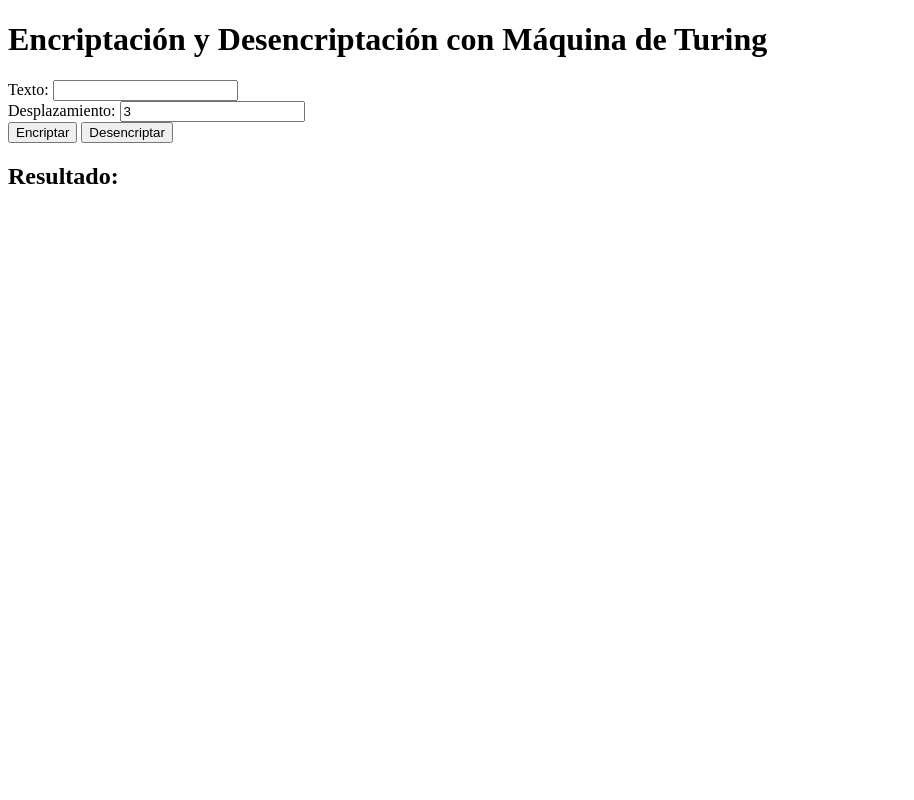
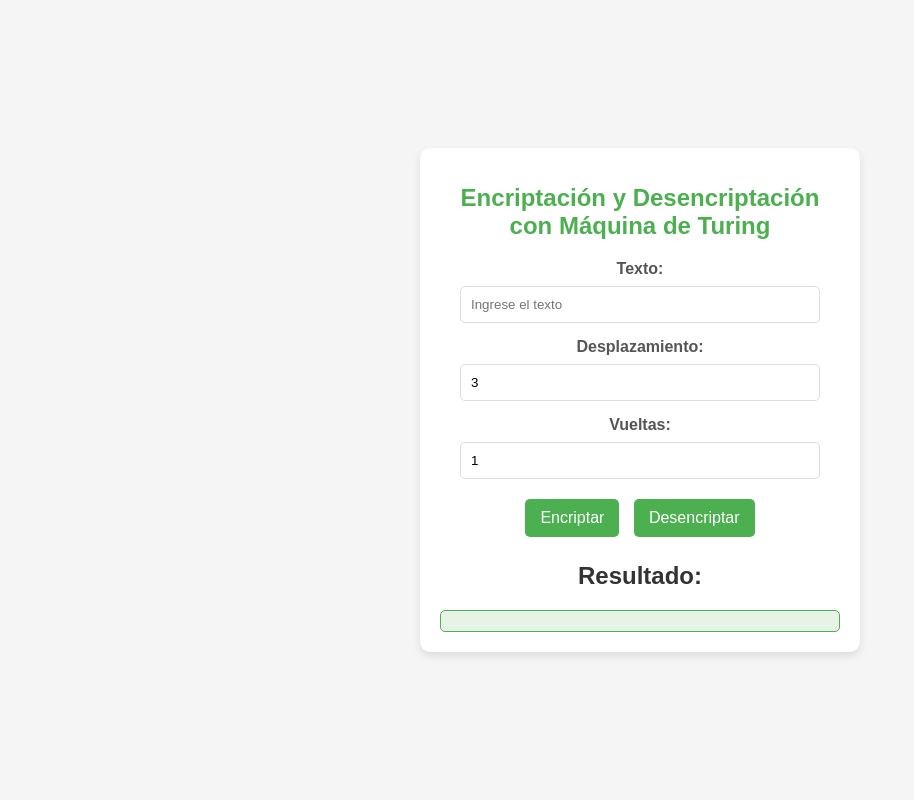
Before and after one commit to HexagonalSole1/Encryptamiento-con-maquina-de-turing, a Flask app: page / in a window 1280 px wide. Shown: the whole page, without its empty margins (0-914 px from the left). Run offline with Flask 3, Linux system fonts and the light colour scheme.

Commit message:
version final

```diff
--- a/app.py
+++ b/app.py
@@ -5,18 +5,20 @@ app = Flask(__name__)
 class TuringMachineEncryptor:
     def __init__(self, desplazamiento=3):
         self.desplazamiento = desplazamiento
-        self.cinta = []
-        self.cabezal = 0
-        self.estado = "encriptar"
 
-    def cargar_texto(self, texto):
-        """Carga el texto en la cinta como una lista de caracteres"""
-        self.cinta = list(texto)
-        self.cabezal = 0
+    def encriptar_texto(self, texto, vueltas):
+        """Encripta el texto el número de vueltas especificado."""
+        resultado = texto
+        for _ in range(vueltas):
+            resultado = ''.join([self.encriptar_caracter(c) for c in resultado])
+        return resultado
 
-    def avanzar(self):
-        """Avanza el cabezal al siguiente carácter"""
-        self.cabezal += 1
+    def desencriptar_texto(self, texto, vueltas):
+        """Desencripta el texto el número de vueltas especificado."""
+        resultado = texto
+        for _ in range(vueltas):
+            resultado = ''.join([self.desencriptar_caracter(c) for c in resultado])
+        return resultado
 
     def encriptar_caracter(self, caracter):
         """Encripta un solo carácter"""
@@ -32,24 +34,6 @@ class TuringMachineEncryptor:
             return chr((ord(caracter) - base - self.desplazamiento) % 26 + base)
         return caracter
 
-    def procesar(self, modo="encriptar"):
-        """Procesa la cinta para encriptar o desencriptar"""
-        self.estado = modo
-        resultado = []
-
-        while self.cabezal < len(self.cinta):
-            caracter_actual = self.cinta[self.cabezal]
-
-            if self.estado == "encriptar":
-                nuevo_caracter = self.encriptar_caracter(caracter_actual)
-            elif self.estado == "desencriptar":
-                nuevo_caracter = self.desencriptar_caracter(caracter_actual)
-
-            resultado.append(nuevo_caracter)
-            self.avanzar()
-
-        return ''.join(resultado)
-
 @app.route('/')
 def index():
     return render_template('index.html')
@@ -59,9 +43,9 @@ def encriptar_endpoint():
     data = request.json
     texto = data.get('texto', '')
     desplazamiento = data.get('desplazamiento', 3)
+    vueltas = data.get('vueltas', 1)
     turing_machine = TuringMachineEncryptor(desplazamiento)
-    turing_machine.cargar_texto(texto)
-    encriptado = turing_machine.procesar(modo="encriptar")
+    encriptado = turing_machine.encriptar_texto(texto, vueltas)
     return jsonify({"resultado": encriptado})
 
 @app.route('/desencriptar', methods=['POST'])
@@ -69,10 +53,11 @@ def desencriptar_endpoint():
     data = request.json
     texto = data.get('texto', '')
     desplazamiento = data.get('desplazamiento', 3)
+    vueltas = data.get('vueltas', 1)
     turing_machine = TuringMachineEncryptor(desplazamiento)
-    turing_machine.cargar_texto(texto)
-    desencriptado = turing_machine.procesar(modo="desencriptar")
+    desencriptado = turing_machine.desencriptar_texto(texto, vueltas)
     return jsonify({"resultado": desencriptado})
 
+# Solo un bloque para iniciar la aplicación
 if __name__ == '__main__':
-    app.run(debug=True)
+    app.run(debug=True, host="0.0.0.0")
--- /dev/null
+++ b/requirements.txt
@@ -0,0 +1 @@
+Flask
--- a/templates/index.html
+++ b/templates/index.html
@@ -3,16 +3,86 @@
 <head>
     <meta charset="UTF-8">
     <title>Encriptación con Máquina de Turing</title>
+    <style>
+        /* CSS para estilo */
+        body {
+            font-family: Arial, sans-serif;
+            background-color: #f5f5f5;
+            color: #333;
+            display: flex;
+            justify-content: center;
+            align-items: center;
+            height: 100vh;
+            margin: 0;
+        }
+        .container {
+            background-color: #ffffff;
+            padding: 20px;
+            border-radius: 10px;
+            box-shadow: 0 4px 8px rgba(0, 0, 0, 0.1);
+            max-width: 400px;
+            width: 100%;
+            text-align: center;
+        }
+        h1 {
+            color: #4CAF50;
+            font-size: 1.5em;
+            margin-bottom: 20px;
+        }
+        label {
+            display: block;
+            margin-bottom: 8px;
+            font-weight: bold;
+            color: #555;
+        }
+        input[type="text"],
+        input[type="number"] {
+            width: 90%;
+            padding: 10px;
+            margin-bottom: 15px;
+            border: 1px solid #ddd;
+            border-radius: 5px;
+            box-sizing: border-box;
+        }
+        button {
+            padding: 10px 15px;
+            margin: 5px;
+            background-color: #4CAF50;
+            color: white;
+            border: none;
+            border-radius: 5px;
+            cursor: pointer;
+            font-size: 1em;
+            transition: background-color 0.3s;
+        }
+        button:hover {
+            background-color: #45a049;
+        }
+        #resultado {
+            margin-top: 15px;
+            font-weight: bold;
+            color: #333;
+            background-color: #e7f3e7;
+            padding: 10px;
+            border-radius: 5px;
+            border: 1px solid #4CAF50;
+        }
+    </style>
 </head>
 <body>
+    <div class="container">
         <h1>Encriptación y Desencriptación con Máquina de Turing</h1>
         <div>
             <label>Texto:</label>
-        <input type="text" id="texto" />
+            <input type="text" id="texto" placeholder="Ingrese el texto" />
         </div>
         <div>
             <label>Desplazamiento:</label>
             <input type="number" id="desplazamiento" value="3" />
+        </div>
+        <div>
+            <label>Vueltas:</label>
+            <input type="number" id="vueltas" value="1" />
         </div>
         <div>
             <button onclick="encriptar()">Encriptar</button>
@@ -20,16 +90,18 @@
         </div>
         <h2>Resultado:</h2>
         <div id="resultado"></div>
+    </div>
 
     <script>
         function encriptar() {
             const texto = document.getElementById('texto').value;
             const desplazamiento = parseInt(document.getElementById('desplazamiento').value);
+            const vueltas = parseInt(document.getElementById('vueltas').value);
 
             fetch('/encriptar', {
                 method: 'POST',
                 headers: { 'Content-Type': 'application/json' },
-                body: JSON.stringify({ texto, desplazamiento })
+                body: JSON.stringify({ texto, desplazamiento, vueltas })
             })
             .then(response => response.json())
             .then(data => {
@@ -40,11 +112,12 @@
         function desencriptar() {
             const texto = document.getElementById('texto').value;
             const desplazamiento = parseInt(document.getElementById('desplazamiento').value);
+            const vueltas = parseInt(document.getElementById('vueltas').value);
 
             fetch('/desencriptar', {
                 method: 'POST',
                 headers: { 'Content-Type': 'application/json' },
-                body: JSON.stringify({ texto, desplazamiento })
+                body: JSON.stringify({ texto, desplazamiento, vueltas })
             })
             .then(response => response.json())
             .then(data => {
```
Also changed, not shown: 1 other file. Lines whose indentation alone changed are shown as unchanged.
